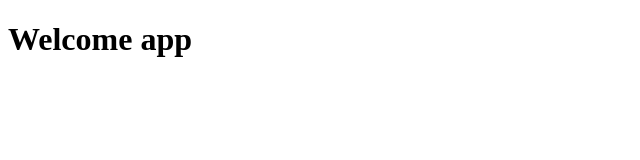
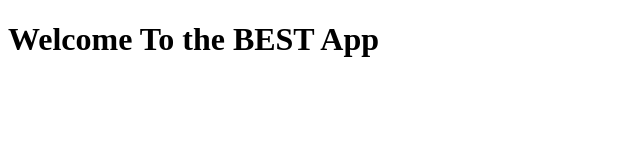
Before and after one commit to accimeesterlin/projectOneDemo, a plain HTML site: page index.html in a window 1280 px wide. Shown: the whole page, without its empty margins (0-640 px from the left). Drawn offline with Linux system fonts and the light colour scheme.

Commit message:
updated html

```diff
--- a/index.html
+++ b/index.html
@@ -3,9 +3,9 @@
 <head>
     <meta charset="UTF-8">
     <meta name="viewport" content="width=device-width, initial-scale=1.0">
-    <title>Welcome to my App</title>
+    <title>Welcome to The BEST App</title>
 </head>
 <body>
-    <h1>Welcome app</h1>
+    <h1>Welcome To the BEST App</h1>
 </body>
 </html>
```
